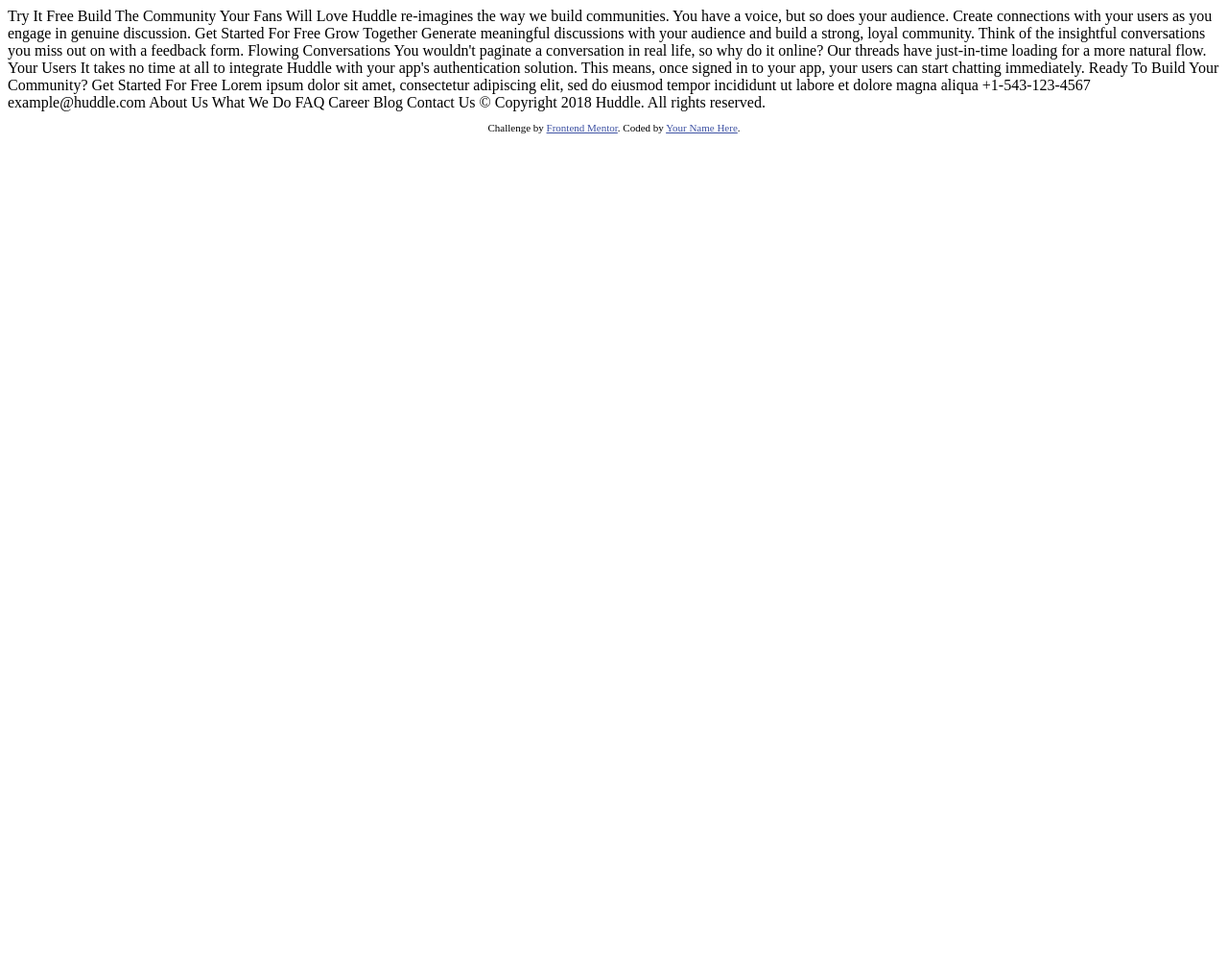
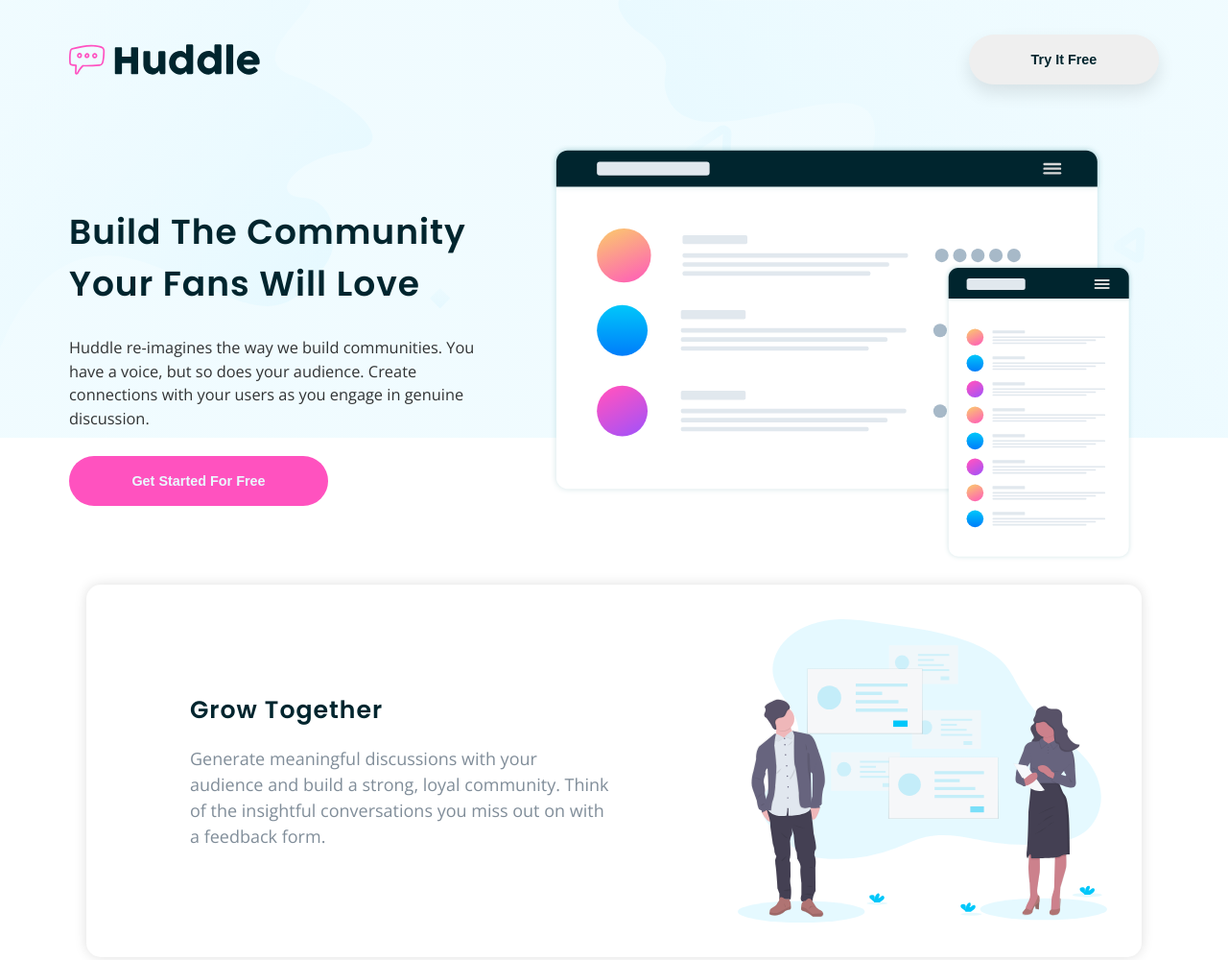
Before and after one commit to RuiRey/Huddle-landing-page, a website: page index.html in a window 1280 px wide. Shown: the top 1000 px of the page at 96% size. Before the commit the page ends 800 px from the top, so only its background shows below. Drawn offline with nearby package versions, Linux system fonts and the light colour scheme.

Commit message:
Header and list section

```diff
--- a/index.html
+++ b/index.html
@@ -8,6 +8,8 @@
 
   <link rel="stylesheet" href="css/style.css">
 
+  <link href="https://fonts.googleapis.com/css?family=Open+Sans:400,700|Poppins:600&display=swap" rel="stylesheet">
+
   <title>Frontend Mentor | Huddle landing page with alternating feature blocks</title>
 
   <!-- Feel free to remove these styles or customise in your own stylesheet 👍 -->
@@ -16,9 +18,69 @@
     .attribution a { color: hsl(228, 45%, 44%); }
   </style>
 </head>
-<body>
+<body class="container">
 
-  Try It Free
+  <header class="header">
+    <img src="images/logo.svg" alt="Huddle logo" class="header__logo">
+    <button class="btn header__btn">Try It Free</button>
+    <div class="header__left">
+      <h1 class="heading-1">Build The Community Your Fans Will Love</h1>
+      <p class="header__text">
+        Huddle re-imagines the way we build communities. You have a voice, but so does your audience. Create connections with your users as you engage in genuine discussion.
+      </p>
+      <button class="btn btn-pink header__btn-2">Get Started For Free</button>
+    </div>
+
+    <img class="header__img" src="images/illustration-mockups.svg" alt="illustration mockups">
+  </header>
+
+  <div class="list">
+
+    <div class="list__item">
+      <div class="list__item-textSide">
+        <h2 class="heading-2">Grow Together</h2>
+        <p class="list__item-text">
+            Generate meaningful discussions with your audience and build a strong, loyal community. Think of the insightful conversations you miss out on with a feedback form.
+        </p>
+      </div>
+      <img src="images/illustration-grow-together.svg" alt="Grow together" class="list__item-img">
+    </div>
+
+    <div class="list__item">
+      <img src="images/illustration-flowing-conversation.svg" alt="Flowing conversation" class="list__item-img list__item-img-left">
+      <div class="list__item-textSide">
+        <h2 class="heading-2">Flowing Conversations</h2>
+        <p class="list__item-text">
+          You wouldn't paginate a conversation in real life, so why do it online? Our threads have just-in-time loading for a more natural flow.
+        </p>
+      </div>
+    </div>
+
+    <div class="list__item">
+      <div class="list__item-textSide">
+        <h2 class="heading-2">Your Users</h2>
+        <p class="list__item-text">
+          It takes no time at all to integrate Huddle with your app's authentication solution. This means, once signed in to your app, your users can start chatting immediately.
+        </p>
+      </div>
+      <img src="images/illustration-your-users.svg" alt="Your Users" class="list__item-img">
+    </div>
+
+    <div class="questionBox">REady to build your community?</div>
+
+  </div>
+
+
+
+  <footer class="footer">
+    footer
+    <p class="attribution">
+      Challenge by <a href="https://www.frontendmentor.io?ref=challenge" target="_blank">Frontend Mentor</a>.
+      Coded by <a href="#">Rey Wang</a>.
+    </p>
+  </footer>
+
+  <!-- Try It Free
 
   Build The Community Your Fans Will Love
 
@@ -60,13 +122,6 @@
   Blog
   Contact Us
 
-  &copy; Copyright 2018 Huddle. All rights reserved.
-
-  <footer>
-    <p class="attribution">
-      Challenge by <a href="https://www.frontendmentor.io?ref=challenge" target="_blank">Frontend Mentor</a>.
-      Coded by <a href="#">Your Name Here</a>.
-    </p>
-  </footer>
+  &copy; Copyright 2018 Huddle. All rights reserved. -->
 </body>
 </html>
--- a/sass/_base.scss
+++ b/sass/_base.scss
@@ -0,0 +1,33 @@
+$bp-mobile: 375px;
+
+$color-primary: hsl(322, 100%, 66%);
+
+$color-pale-cyan: rgb(234, 250, 255);
+$color-dark-cyan: hsl(192, 100%, 9%);
+$color-grayish-blue: hsl(208, 11%, 55%);
+
+$font-primary: 'Open Sans', sans-serif;
+$font-heading: 'Poppins', sans-serif;
+
+*,
+*::before,
+*::after{
+    margin: 0;
+    padding: 0;
+    box-sizing: inherit;
+}
+
+html{
+    box-sizing: border-box;
+    font-size: 112.5%; //1rem = 18px;
+}
+
+body{
+    font-family: $font-primary;
+    font-size: 1rem;
+}
+
+.container {
+    display: grid;
+    grid-template-rows: 57vh repeat(3, min-content);
+}
--- a/sass/_header.scss
+++ b/sass/_header.scss
@@ -0,0 +1,53 @@
+.header {
+    padding: 4rem;
+    padding-top: 2rem;
+    background-image: linear-gradient(rgba($color-pale-cyan, .7), rgba($color-pale-cyan, .7)) ,url(../images/bg-hero-desktop.svg);
+    background-size: cover;
+
+    display: grid;
+    grid-template-rows: 1fr 3fr;
+    grid-template-columns: 2fr 3fr;
+    grid-row-gap: 3.5rem;
+    grid-column-gap: 2rem;
+    color: $color-dark-cyan;
+
+    &__logo{
+        height: 1.8rem;
+        justify-self: left;
+        align-self: center;
+    }
+
+    &__btn{
+        grid-row: 1 / 2;
+        grid-column: 2 / -1;
+        width: 11rem;
+        justify-self: right;
+        box-shadow: 0 .5rem 1rem rgba(black, 0.1);
+        color: $color-dark-cyan;
+    }
+
+    &__left {
+        padding-top: 8vh;
+        grid-template-rows: repeat(3, min-content);
+        grid-gap: 1.5rem;
+
+        display: grid;
+    }
+
+    &__btn-2 {
+        width: 15rem;
+        justify-self: left;
+    }
+
+    &__text{
+        font-size: .91rem;
+        color: rgba($color: black, $alpha: .8);
+        line-height: 1.5;
+    }
+
+    &__img {
+        width: 92%;
+        max-width: 48rem;
+        justify-self: center;
+    }
+}
--- a/sass/_list.scss
+++ b/sass/_list.scss
@@ -0,0 +1,39 @@
+.list{
+    padding: 8.5rem 5rem;
+
+    display: grid;
+    grid-template-rows: repeat(4, min-content);
+    grid-row-gap: 2rem;
+
+    &__item {
+        max-width: 80rem;
+        margin-left: auto;
+        margin-right: auto;
+        padding: 2rem;
+        border-radius: 15px;
+        box-shadow: 0px 0px 14px -1px rgba(0,0,0,0.15);
+
+        display: grid;
+        grid-template-columns: 1fr 1fr;
+
+        &-img {
+            width: 75%;
+            justify-self: right;
+
+            &-left {
+                justify-self: left;
+            }
+        }
+
+        &-textSide {
+            align-self: center;
+            padding-left: 4rem;
+        }
+
+        &-text {
+            padding-top: 1rem;
+            color: $color-grayish-blue;
+            line-height: 1.5;
+        }
+    }
+}
--- a/sass/_typography.scss
+++ b/sass/_typography.scss
@@ -0,0 +1,47 @@
+.btn{
+    &,
+    &:link,
+    &:visited {
+        text-decoration: none;
+        padding: 1rem 2.5rem;
+        display: inline-block;
+        border-radius: 10rem;
+        transition: all 0.2s;
+        font-size: .8rem;
+        font-weight: 700;
+
+        // change for the button element
+        border: none;
+        cursor: pointer;
+    }
+
+    &:hover {
+        transform: translateY(-3px);
+        box-shadow: 0 .5rem 1rem rgba(black, 0.2);
+    }
+
+    &-pink{
+        color: $color-pale-cyan;
+        background-color: $color-primary;
+    }
+}
+
+%heading {
+    font-family: $font-heading;
+    font-weight: 600;
+    color: $color-dark-cyan;
+}
+
+.heading-1 {
+    @extend %heading;
+    font-size: 2rem;
+    line-height: 1.5;
+    letter-spacing: 1px;
+}
+
+.heading-2 {
+    @extend %heading;
+    font-size: 1.4rem;
+    line-height: 1.5;
+    letter-spacing: 1px;
+}
```
Also changed, not shown: css/style.css, 1 other file.
